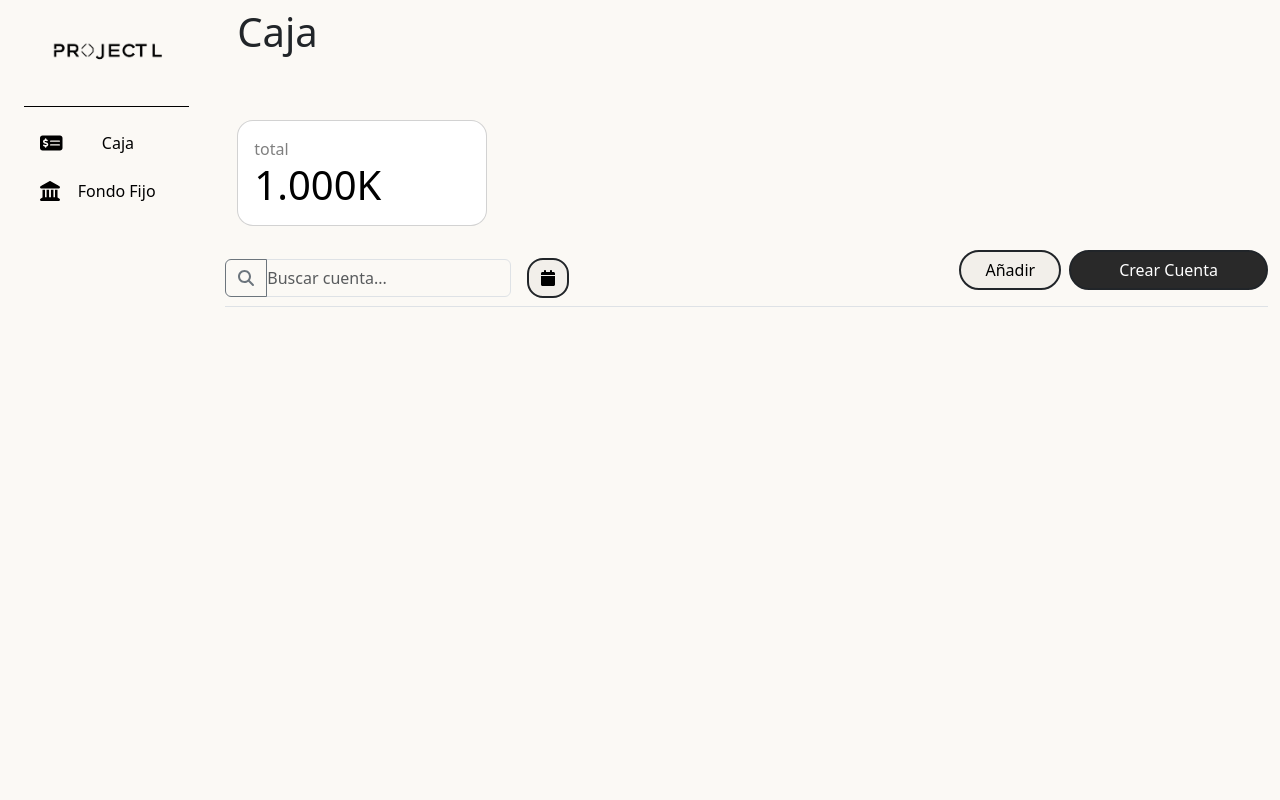
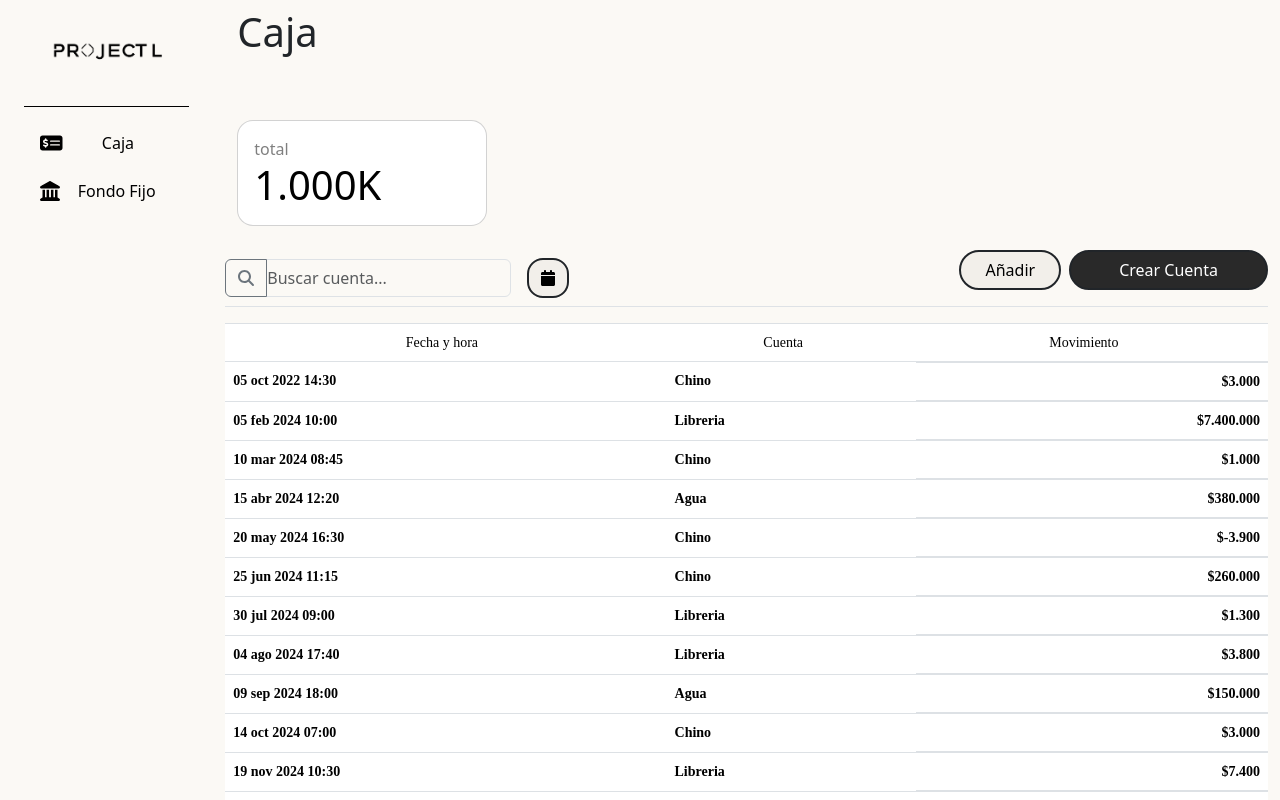
Before and after one commit to Goldfinch95/proyectoL-next.js-, a Next.js app: page /dashboard/caja in a window 1280 px wide. Shown: the top 800 px of the page. Built offline with nearby package versions, Linux system fonts and the light colour scheme.

Commit message:
se agrego la tabla

```diff
--- a/src/app/dashboard/layout.tsx
+++ b/src/app/dashboard/layout.tsx
@@ -10,6 +10,7 @@ import TableNav from "../ui/dashboard/tablenav";
 import Calendar from "../ui/dashboard/modals/calendar";
 import Ingresar from "../ui/dashboard/modals/ingresar";
 import Crear from "../ui/dashboard/modals/crear";
+import TableComponent from "../ui/dashboard/table";
 
 export default function Layout() {
   const router = useRouter();
@@ -35,6 +36,11 @@ export default function Layout() {
             <Nav />
             <Boxes />
             <TableNav />
+            <div>
+            </div>
+          </div>
+          <div>
+            <TableComponent />
           </div>
         </div>
       </div>
--- /dev/null
+++ b/src/app/ui/dashboard/table.tsx
@@ -0,0 +1,91 @@
+import React, { useState, useEffect } from "react";
+import styles from "../table.module.css";
+export default function TableComponent() {
+  // Estado para los datos de la tabla
+  const [data, setData] = useState<
+    { fecha: string; item: string; gasto: number }[]
+  >([]);
+  // Datos estáticos de la tabla (tableItems)
+  const tableItems = [
+    { fecha: "05 oct 2022 14:30", item: "Chino", gasto: 3000 },
+    { fecha: "05 feb 2024 10:00", item: "Libreria", gasto: 7400000 },
+    { fecha: "10 mar 2024 08:45", item: "Chino", gasto: 1000 },
+    { fecha: "15 abr 2024 12:20", item: "Agua", gasto: 380000 },
+    { fecha: "20 may 2024 16:30", item: "Chino", gasto: -3900 },
+    { fecha: "25 jun 2024 11:15", item: "Chino", gasto: 260000 },
+    { fecha: "30 jul 2024 09:00", item: "Libreria", gasto: 1300 },
+    { fecha: "04 ago 2024 17:40", item: "Libreria", gasto: 3800 },
+    { fecha: "09 sep 2024 18:00", item: "Agua", gasto: 150000 },
+    { fecha: "14 oct 2024 07:00", item: "Chino", gasto: 3000 },
+    { fecha: "19 nov 2024 10:30", item: "Libreria", gasto: 7400 },
+    { fecha: "24 dic 2024 13:50", item: "Chino", gasto: 1000 },
+    { fecha: "01 ene 2025 08:00", item: "Agua", gasto: -380000 },
+    { fecha: "05 feb 2025 09:30", item: "Chino", gasto: 3900 },
+    { fecha: "10 mar 2025 14:00", item: "Chino", gasto: 2600 },
+    { fecha: "15 abr 2025 16:20", item: "Libreria", gasto: 1300 },
+    { fecha: "20 may 2025 18:10", item: "Libreria", gasto: 3800 },
+    { fecha: "25 jun 2025 12:30", item: "Agua", gasto: 1500 },
+    { fecha: "30 jul 2025 14:40", item: "Chino", gasto: 3000000 },
+    { fecha: "04 ago 2025 10:10", item: "Libreria", gasto: 7400000 },
+    { fecha: "09 sep 2025 15:00", item: "Chino", gasto: -1000 },
+    { fecha: "14 oct 2025 17:50", item: "Agua", gasto: 3800 },
+    { fecha: "19 nov 2025 09:00", item: "Chino", gasto: 390000 },
+    { fecha: "24 dic 2025 12:20", item: "Chino", gasto: 2600 },
+    { fecha: "31 dic 2025 11:30", item: "Libreria", gasto: 130000 },
+    { fecha: "01 ene 2026 10:00", item: "Libreria", gasto: 3800 },
+    { fecha: "05 feb 2026 14:30", item: "Agua", gasto: 150000 },
+  ];
+
+  // Efecto para cargar los datos
+  useEffect(() => {
+    setData(tableItems);
+  }, []);
+
+  // Formatear los gastos con comas
+  const formatGasto = (gasto: number) => {
+    return gasto.toLocaleString("de-DE");
+  };
+
+  return (
+    <div>
+      <table className={`${styles.customTable} table mt-2`}>
+        <thead>
+          <tr className={styles.customTr}>
+            <th scope="col" className={styles.customTh}>
+              {" "}
+              {/* Clase añadida */}
+              <div className="d-flex align-items-center">
+                <span className="ps-2 me-2 pe-2">Fecha y hora</span>
+              </div>
+            </th>
+            <th scope="col" className={styles.customTh}>
+              {" "}
+              {/* Clase añadida */}
+              <div className="d-flex align-items-center">
+                <span className="me-2 pe-2">Cuenta</span>
+              </div>
+            </th>
+            <th scope="col" className={styles.customTh}>
+              {" "}
+              {/* Clase añadida */}
+              <div className="d-flex align-items-center justify-content-end">
+                <span className="me-2 pe-2">Movimiento</span>
+              </div>
+            </th>
+          </tr>
+        </thead>
+        <tbody>
+          {data.map((item, index) => (
+            <tr key={index} className={styles.customBtn}>
+              <td className={styles.customTd}>{item.fecha}</td>
+              <td className={styles.customTd}>{item.item}</td>
+              <td className={`${styles.customTd} d-flex justify-content-end`}>
+                ${formatGasto(item.gasto)}
+              </td>
+            </tr>
+          ))}
+        </tbody>
+      </table>
+    </div>
+  );
+}
--- /dev/null
+++ b/src/app/ui/table.module.css
@@ -0,0 +1,34 @@
+.customTable {
+  background-color: #f9f9f9;
+}
+
+.customTr {
+  background-color: #f2efea;
+}
+
+.customTd, .customTh {  /* Cambio global a clases */
+  background-color: inherit;
+  font-family: "Poppins", serif;
+  font-weight: 600;
+  font-size: 14px;
+  border-top: 1px solid rgba(216, 221, 226, 0.8667);
+  border-bottom: 1px solid rgba(216, 221, 226, 0.8667);
+  border-left: none;
+  border-right: none;
+}
+
+.customTd {
+  color: #636D84;
+  padding-left: 25px;
+  padding-right: 25px;
+  padding-top: 12px;
+  padding-bottom: 12px;
+}
+
+.customBtn {
+  cursor: pointer;
+}
+
+.customBtn:hover {
+  background-color: #f8f9fa;
+}
```
